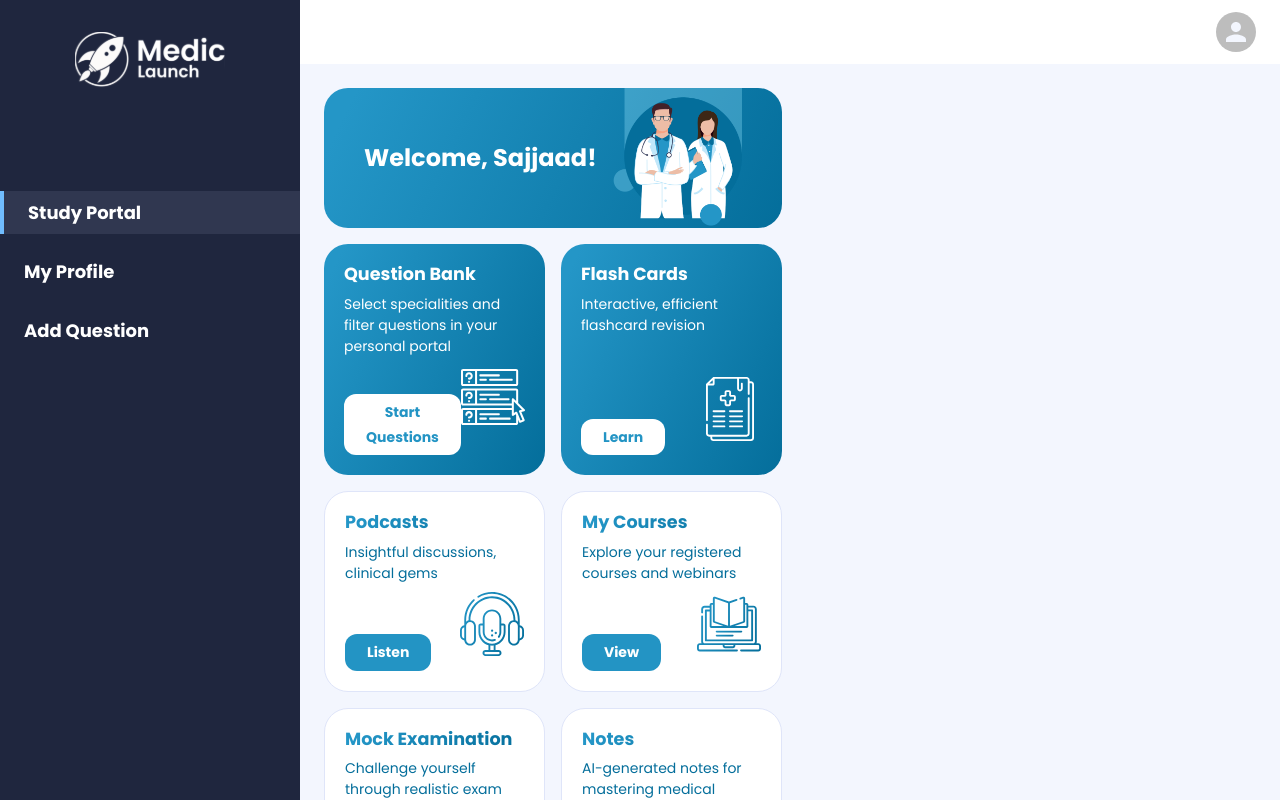
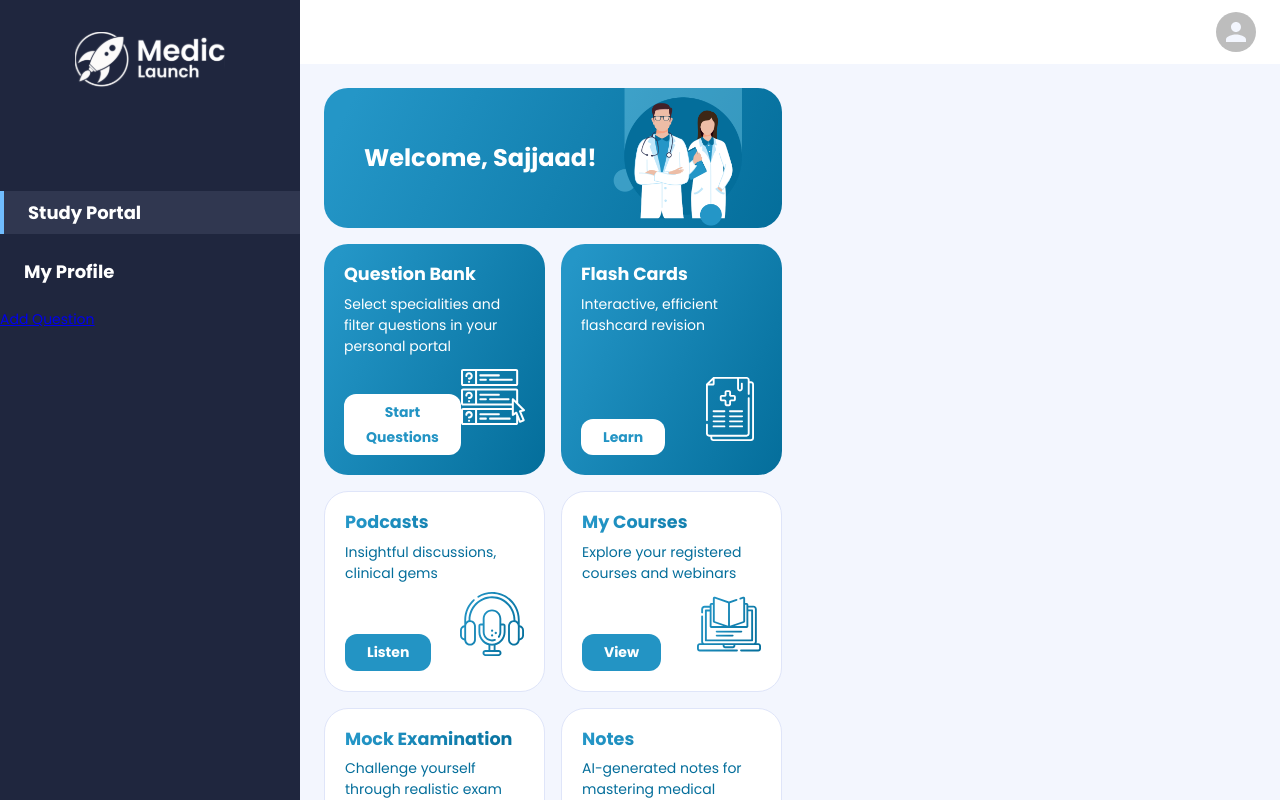
Before and after one commit to Medic-Launch-Dev/MedicLaunchFrontend, a React (Create React App) app: page / in a window 1280 px wide. Shown: the top 800 px of the page. Built offline with nearby package versions, Linux system fonts and the light colour scheme; what @tiptap/extension-subscript, @tiptap/extension-superscript would draw is missing.

Commit message:
test nav link

```diff
--- a/src/components/nav/NavMenu.tsx
+++ b/src/components/nav/NavMenu.tsx
@@ -1,6 +1,7 @@
 import { Box, Drawer, Stack } from "@mui/material";
 import LogoWhite from "../../assets/logo-white.svg";
 import NavLink from "./NavLink";
+import { NavLink as NavLinkRoute } from "react-router-dom";
 
 export default function NavMenu() {
   return (
@@ -26,7 +27,7 @@ export default function NavMenu() {
         <Stack sx={{ width: '100%', pt: 12 }} gap={2}>
           <NavLink text="Study Portal" selected />
           <NavLink text="My Profile" />
-          <NavLink text="Add Question" href="create-question"/>
+          <NavLinkRoute to='create-question'>Add Question</NavLinkRoute>
         </Stack>
       </Stack>
     </Drawer>
```
